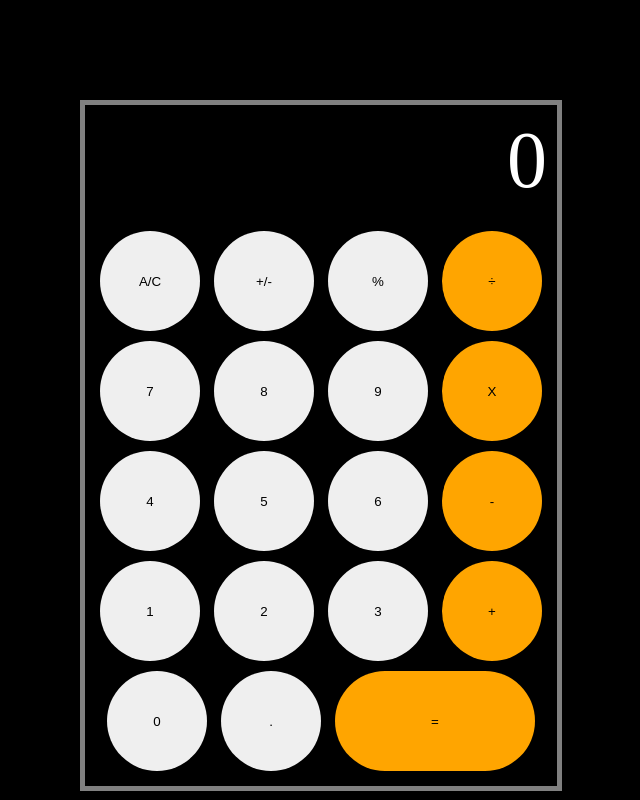
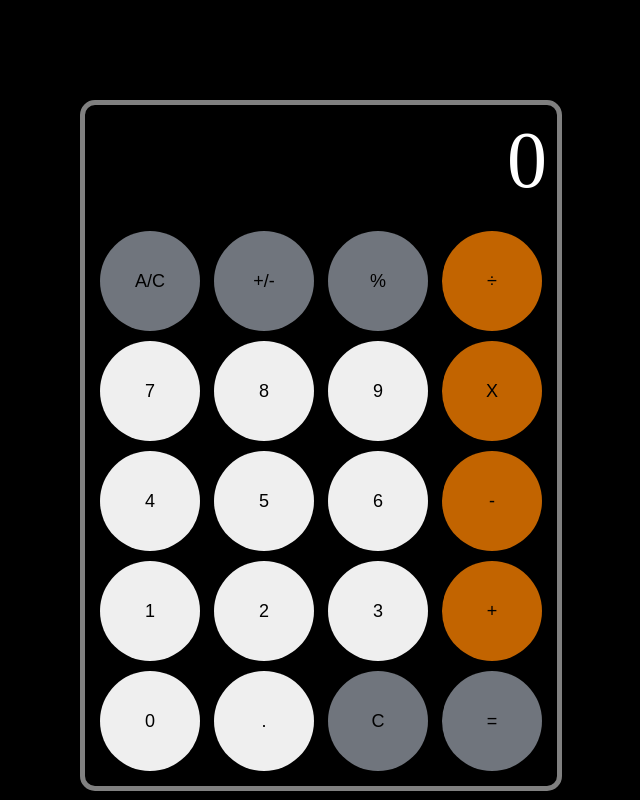
Before and after one commit to Namik02/Calculator, a plain HTML site: page index.html in a window 1280 px wide. Shown: the whole page, without its empty margins (319-959 px from the left). Drawn offline with Linux system fonts and the light colour scheme.

Commit message:
CSS/UX complete

```diff
--- a/index.html
+++ b/index.html
@@ -38,7 +38,8 @@
             <div class="row">
                 <button class="number">0</button>
                 <button class="number">.</button>
-                <button class="operator" id="equal">=</button>
+                <button class="special">C</button>
+                <button class="special">=</button>
             </div>
         </section>
     </main>
--- a/style.css
+++ b/style.css
@@ -11,6 +11,7 @@ main{
     border-style: solid;
     border-color: grey;
     border-width: 5px;
+    border-radius: 15px;
 }
 
 section {
@@ -19,6 +20,7 @@ section {
     flex-direction: column;
     background-color: black;
     padding: 10px;
+    border-radius: 15px;
 }
 #output {
     align-items: flex-end;
@@ -26,24 +28,27 @@ section {
     height: auto;
     font-size: 80px;
     color: white;
+
 }
 
 
 
-
 button {
+    border: 0;
     border-radius: 50px;
 
     margin: 5px;
     width: 100px;
     height: 100px;
 
-    border: 0;
+    font-size: large;
 }
+.number{
 
-#equal {
-    width: 200px;
+}
+.special {
+    background-color: #70757d;
 }
 .operator {
-    background-color: orange;
+    background-color: #c26400;
 }
```
